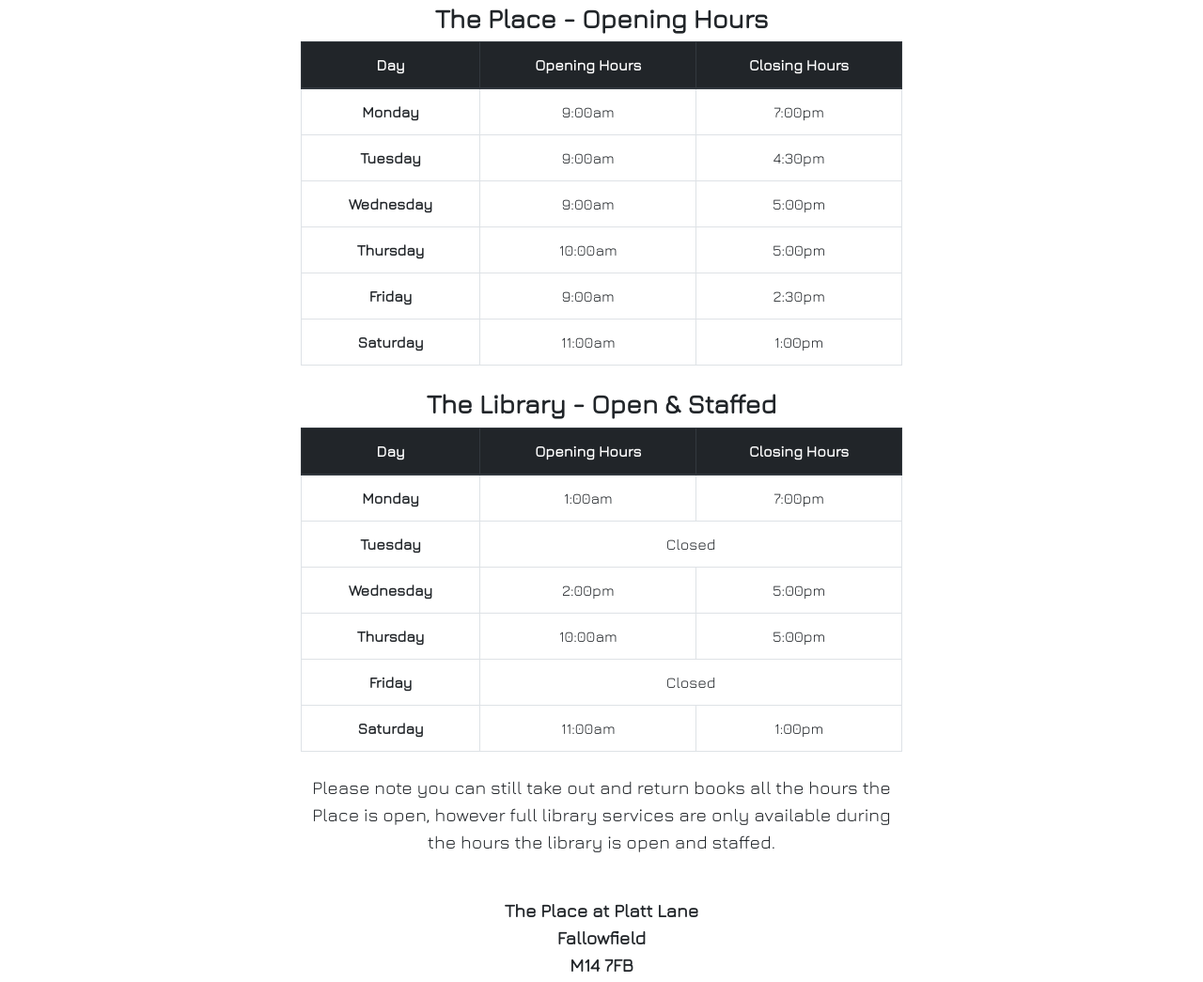
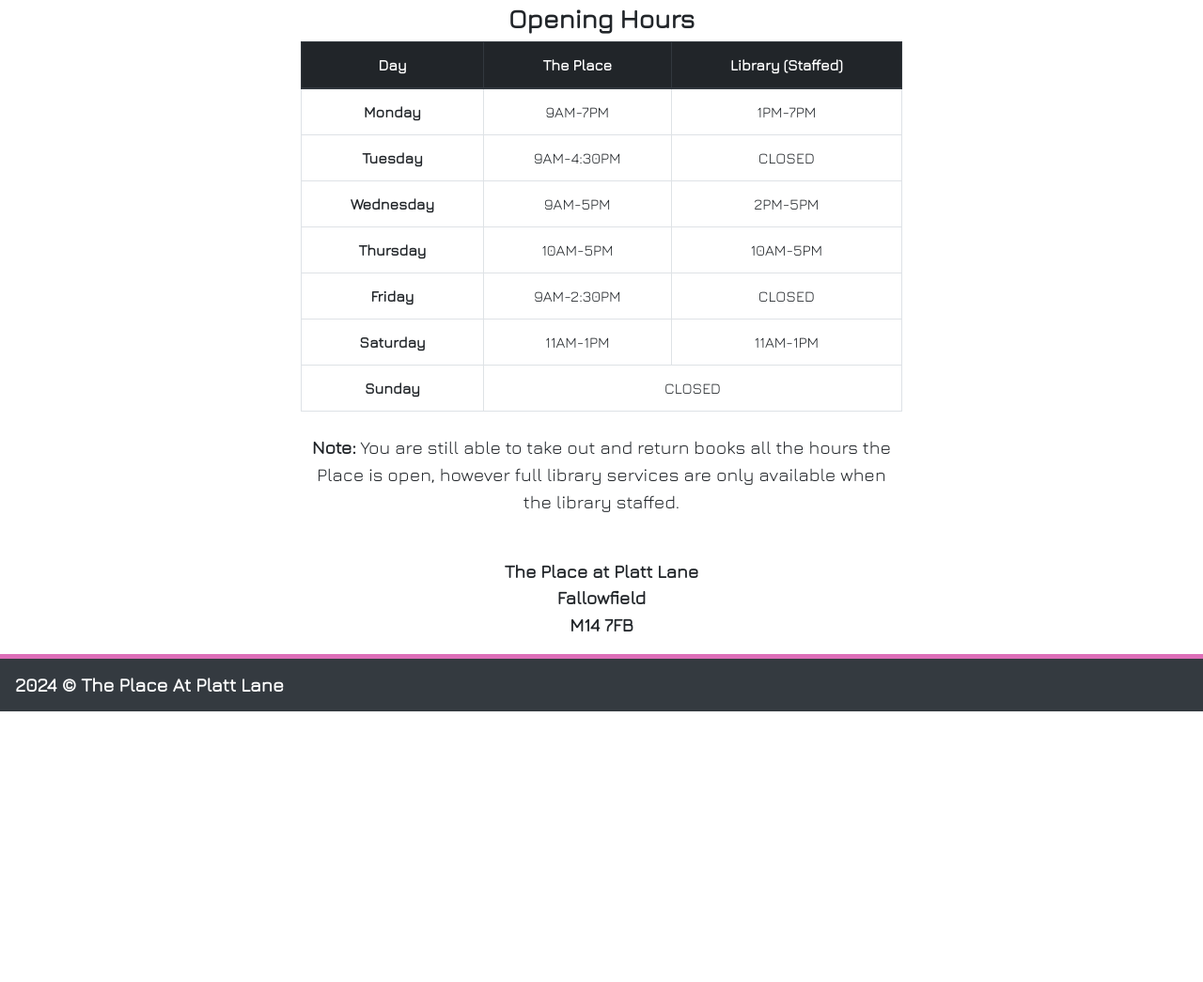
Before and after one commit to Ivan-Ndahiro/Community-Centre-Redesign, a plain HTML site: page index.html in a window 1280 px wide. Shown: the part 1157-2202 px from the top of the page at 94% size. After the commit the page ends 1914 px from the top, so only its background shows below. Drawn offline with nearby package versions, Linux system fonts and the light colour scheme.

Commit message:
Update library contents and condensed into one.

```diff
--- a/index.html
+++ b/index.html
@@ -95,88 +95,53 @@
         <p>With a focus on Health and Wellbeing and improving the lives of all those in Fallowfield, The place also hosts the local community library.</p>
     </div>
     <br>
-    <h3>The Place - Opening Hours</h3>
+    <h3>Opening Hours</h3>
     <table class="table table-bordered w-50">
         <thead class="thead-dark">
             <th scope="col">Day</th>
-            <th scope="col">Opening Hours</th>
-            <th scope="col">Closing Hours</th>
+            <th scope="col">The Place</th>
+            <th scope="col">Library (Staffed)</th>
         </thead>
         <tbody>
             <tr>
                 <th scope="col">Monday</th>
-                <td>9:00am</td>
-                <td>7:00pm</td>
+                <td>9AM-7PM</td>
+                <td>1PM-7PM</td>
             </tr>
             <tr>
                 <th scope="col">Tuesday</th>
-                <td>9:00am</td>
-                <td>4:30pm</td>
+                <td>9AM-4:30PM</td>
+                <td>CLOSED</td>
             </tr>
             <tr>
                 <th scope="col">Wednesday</th>
-                <td>9:00am</td>
-                <td>5:00pm</td>
+                <td>9AM-5PM</td>
+                <td>2PM-5PM</td>
             </tr>
             <tr>
                 <th scope="col">Thursday</th>
-                <td>10:00am</td>
-                <td>5:00pm</td>
+                <td>10AM-5PM</td>
+                <td>10AM-5PM</td>
             </tr>
             <tr>
                 <th scope="col">Friday</th>
-                <td>9:00am</td>
-                <td>2:30pm</td>
+                <td>9AM-2:30PM</td>
+                <td>CLOSED</td>
             </tr>
             <tr>
                 <th scope="col">Saturday</th>
-                <td>11:00am</td>
-                <td>1:00pm</td>
-            </tr>
-        </tbody>
-    </table>
-    <br>
-    <h3>The Library - Open & Staffed</h3>
-    <table class="table table-bordered w-50">
-        <thead class="thead-dark">
-            <th scope="col">Day</th>
-            <th scope="col">Opening Hours</th>
-            <th scope="col">Closing Hours</th>
-        </thead>
-        <tbody>
-            <tr>
-                <th scope="col">Monday</th>
-                <td>1:00am</td>
-                <td>7:00pm</td>
+                <td>11AM-1PM</td>
+                <td>11AM-1PM</td>
             </tr>
             <tr>
-                <th scope="col">Tuesday</th>
-                <td colspan="2">Closed</td>
-            </tr>
-            <tr>
-                <th scope="col">Wednesday</th>
-                <td>2:00pm</td>
-                <td>5:00pm</td>
-            </tr>
-            <tr>
-                <th scope="col">Thursday</th>
-                <td>10:00am</td>
-                <td>5:00pm</td>
-            </tr>
-            <tr>
-                <th scope="col">Friday</th>
-                <td colspan="2">Closed</td>
-            </tr>
-            <tr>
-                <th scope="col">Saturday</th>
-                <td>11:00am</td>
-                <td>1:00pm</td>
+                <th scope="col">Sunday</th>
+                <td colspan="2">CLOSED</td>
             </tr>
         </tbody>
     </table>
     <br>
     <div id="outro">
-        <p>Please note you can still take out and return books all the hours the Place is open, however full library services are only available during the hours the library is open and staffed.</p>
+        <p><b>Note: </b>You are still able to take out and return books all the hours the Place is open, however full library services are only available when the library staffed.</p>
         <br>
         <Address>The Place at Platt Lane <br>Fallowfield <br> M14 7FB</Address>
     </div>
```
